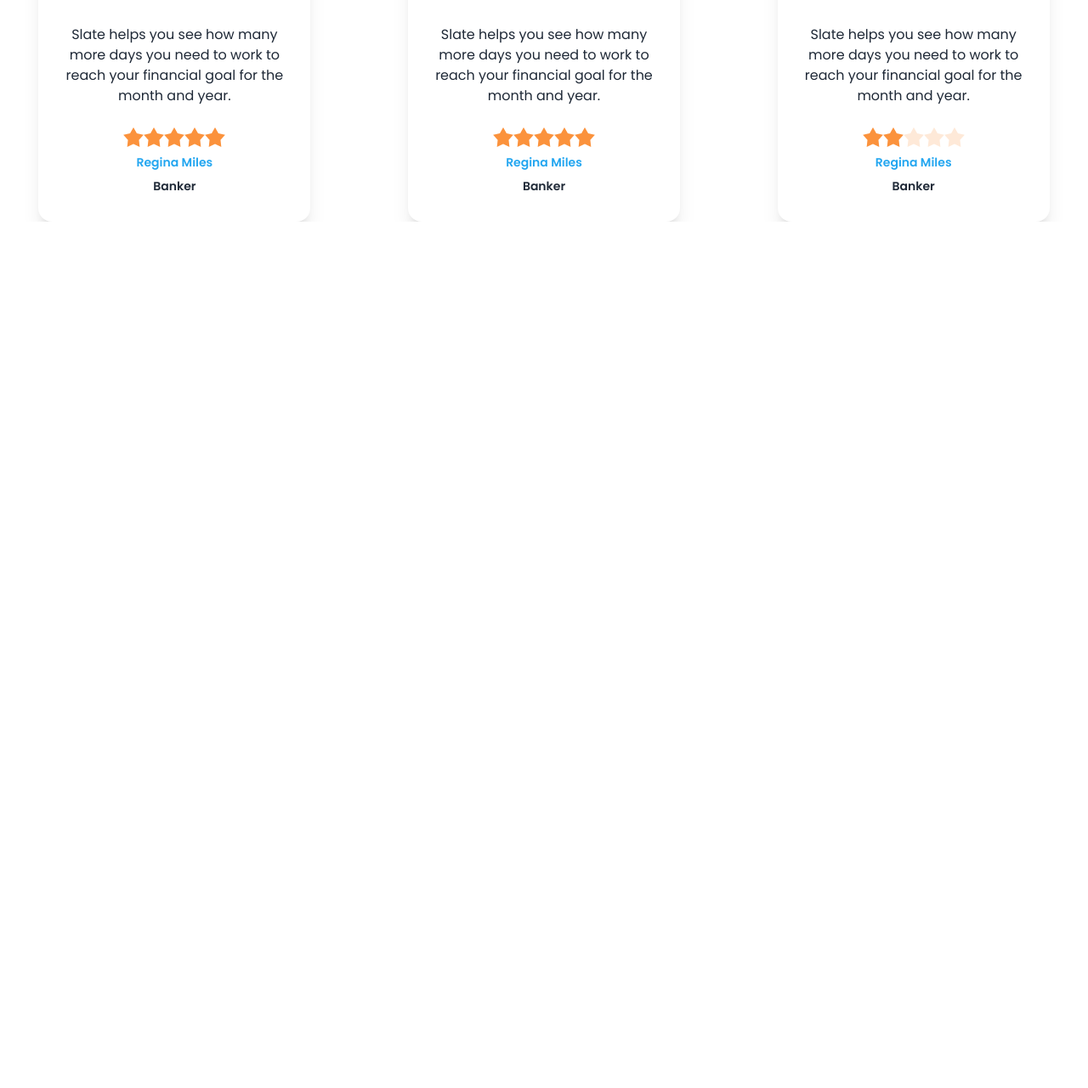
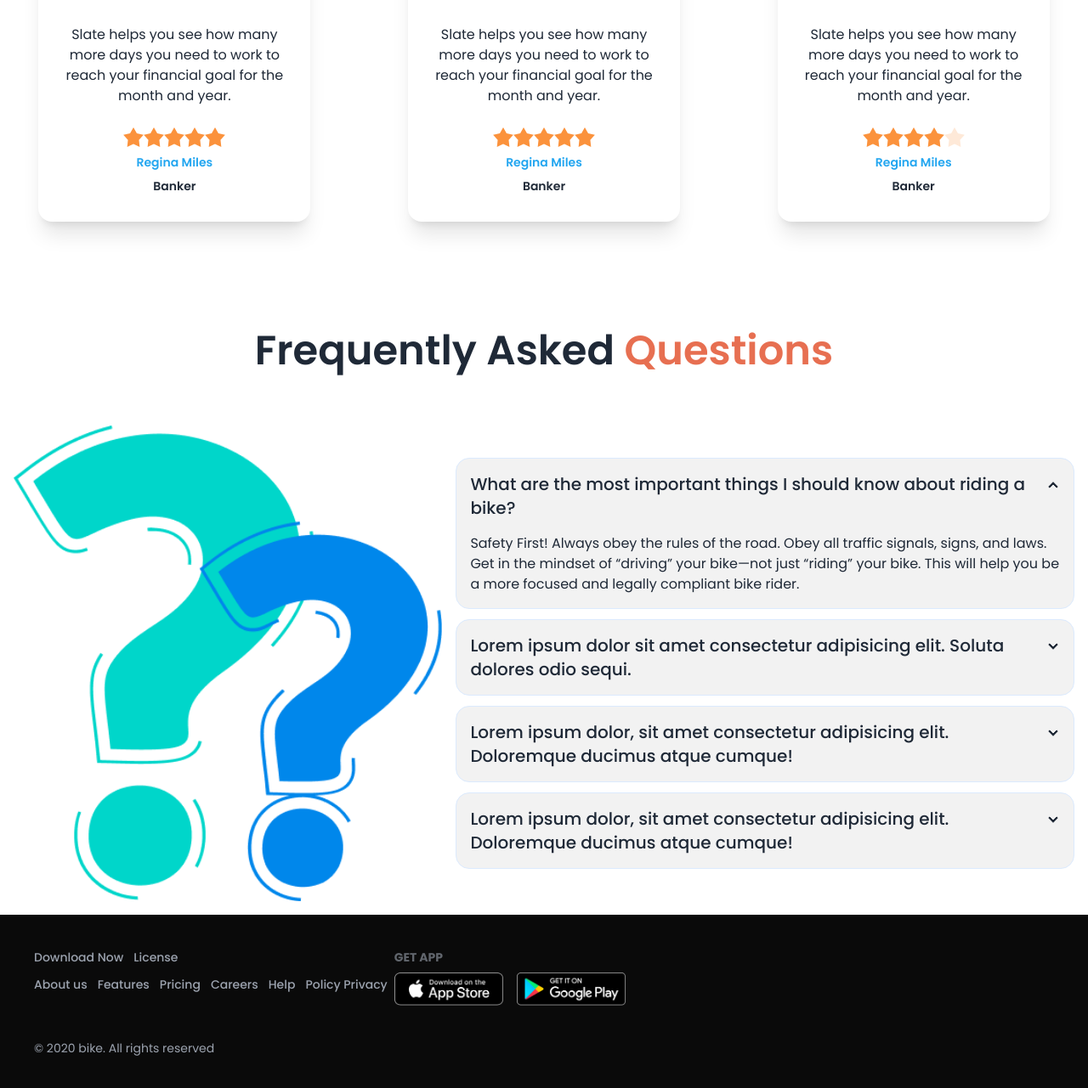
Before and after one commit to juwel-r/bike-zone-with-tailwind-daisyUI, a plain HTML site: page index.html in a window 1280 px wide. Shown: the part 2446-3727 px from the top of the page at 85% size. Before the commit the page ends 2707 px from the top, so only its background shows below. Drawn offline with nearby package versions, Linux system fonts and the light colour scheme.

Commit message:
project complete

```diff
--- a/index.html
+++ b/index.html
@@ -1,5 +1,5 @@
 <!DOCTYPE html>
-<html lang="en">
+<html lang="en" data-theme="light">
 <head>
     <meta charset="UTF-8">
     <meta name="viewport" content="width=device-width, initial-scale=1.0">
@@ -10,7 +10,7 @@
     <!--google font cdn-->
     <link rel="preconnect" href="https://fonts.googleapis.com">
     <link rel="preconnect" href="https://fonts.gstatic.com" crossorigin>
-    <link href="https://fonts.googleapis.com/css2?family=Poppins:ital,wght@0,100;0,200;0,300;0,400;0,500;0,600;0,700;0,800;0,900;1,100;1,200;1,300;1,400;1,500;1,600;1,700;1,800;1,900&display=swap" rel="stylesheet">
+    <link href="https://fonts.googleapis.com/css2?family=Poppins:ital,wght@0,100;0,200 border border-blue-100;0,300;0,400;0,500;0,600;0,700;0,800;0,900;1,100;1,200 border border-blue-100;1,300;1,400;1,500;1,600;1,700;1,800;1,900&display=swap" rel="stylesheet">
 
     <style>
         .poppins-font {
@@ -206,13 +206,13 @@
             <figure>
               <img class="w-full p-5"
                 src="./images/others/latest1.png"
-                alt="Shoes" />
+                alt="latest bike" />
             </figure>
             <div class="card-body">
               <h2 class="card-title">Ducati XDIAVEL S-73</h2>
               <p>Lorem ipsum dolor sit amet, consectetur adipiscing elit. Lacus, fermentum amet faucibus sed id nisi lectus at.</p>
               <div class="card-actions justify-start">
-                <button class="btn btn-primary bg-bike-btn mt-10">Read More</button>
+                <button class="btn text-white bg-bike-btn mt-10">Read More</button>
               </div>
             </div>
           </div>
@@ -222,7 +222,7 @@
             <figure>
               <img class="w-full p-5"
                 src="./images/others/latest2.png"
-                alt="Shoes" />
+                alt="latest bike" />
             </figure>
             <div class="card-body">
               <h2 class="card-title">Motorcycles & Scooters</h2>
@@ -238,7 +238,7 @@
             <figure>
               <img class="w-full p-5"
                 src="./images/others/latest3.png"
-                alt="Shoes" />
+                alt="latest bike" />
             </figure>
             <div class="card-body">
               <h2 class="card-title">Ducati XDIAVEL S-73</h2>
@@ -266,7 +266,7 @@
               <figure class="px-10 pt-10">
                 <img
                   src="./images/others/user-1.png"
-                  alt="Shoes"
+                  alt="our client"
                   class="rounded-full" />
               </figure>
 
@@ -297,7 +297,7 @@
               <figure class="px-10 pt-10">
                 <img
                   src="./images/others/user-2.png"
-                  alt="Shoes"
+                  alt="our client"
                   class="rounded-full" />
               </figure>
 
@@ -311,8 +311,8 @@
                     type="radio"
                     name="rating-2"
                     class="mask mask-star-2 bg-orange-400"
-                    checked="checked" />
-                  <input type="radio" name="rating-2" class="mask mask-star-2 bg-orange-400" />
+                    />
+                  <input type="radio" name="rating-2" class="mask mask-star-2 bg-orange-400" checked="checked"  />
                   <input type="radio" name="rating-2" class="mask mask-star-2 bg-orange-400" />
                   <input type="radio" name="rating-2" class="mask mask-star-2 bg-orange-400" />
                 </div>
@@ -328,7 +328,7 @@
               <figure class="px-10 pt-10">
                 <img
                   src="./images/others/user-3.png"
-                  alt="Shoes"
+                  alt="our client"
                   class="rounded-full" />
               </figure>
 
@@ -342,9 +342,9 @@
                     type="radio"
                     name="rating-2"
                     class="mask mask-star-2 bg-orange-400"
-                    checked="checked" />
+                    />
                   <input type="radio" name="rating-2" class="mask mask-star-2 bg-orange-400" />
-                  <input type="radio" name="rating-2" class="mask mask-star-2 bg-orange-400" />
+                  <input type="radio" name="rating-2" class="mask mask-star-2 bg-orange-400" checked="checked"  />
                   <input type="radio" name="rating-2" class="mask mask-star-2 bg-orange-400" />
                 </div>
                 <h6 class="text-sm font-semibold text-[#23A6F0]">Regina Miles</h6>
@@ -355,11 +355,82 @@
           </div>
         </div>
       </section>
+
+      <!--Frequently Asked Questions section-->
+      <section class="lg:mt-32 mt-16">
+        <h1 class="text-2xl lg:text-5xl font-semibold text-center mb-6 lg:mb-12">Frequently Asked  <span class="text-bike-btn">Questions</span></h1>
+
+        <!--FAQ's container-->
+        <div>
+          <div class="hero">
+            <div class="hero-content flex-col lg:flex-row gap-">
+              <img
+              src="./images/others/faq.png"
+              class="w-full" />
+              <div class="space-y-3">
+                <div class="collapse collapse-arrow bg-base-200 border border-blue-100">
+                  <input type="radio" name="my-accordion-2" checked="checked" />
+                  <div class="collapse-title text-xl font-medium">What are the most important things I should
+                    know about riding a bike?</div>
+                  <div class="collapse-content">
+                    <p>Safety First! Always obey the rules of the road. Obey all traffic signals, signs, and laws. Get in the mindset of “driving” your bike—not just “riding” your bike. This will help you be a more focused and legally compliant bike rider. </p>
+                  </div>
+                </div>
+                <div class="collapse collapse-arrow bg-base-200 border border-blue-100">
+                  <input type="radio" name="my-accordion-2" />
+                  <div class="collapse-title text-xl font-medium">Lorem ipsum dolor sit amet consectetur adipisicing elit. Soluta dolores odio sequi.</div>
+                  <div class="collapse-content">
+                    <p>Lorem ipsum dolor sit amet consectetur adipisicing elit. Veniam facere maiores incidunt omnis placeat aut iusto laboriosam consectetur labore porro, error quia dignissimos rem numquam? Nihil expedita quasi quo ab.</p>
+                  </div>
+                </div>
+                <div class="collapse collapse-arrow bg-base-200 border border-blue-100">
+                  <input type="radio" name="my-accordion-2" />
+                  <div class="collapse-title text-xl font-medium">Lorem ipsum dolor, sit amet consectetur adipisicing elit. Doloremque ducimus atque cumque!</div>
+                  <div class="collapse-content">
+                    <p>Lorem ipsum dolor sit amet consectetur adipisicing elit. Inventore pariatur alias laboriosam, hic est qui aspernatur nisi fuga, quo, tempora sit temporibus! Incidunt sequi tenetur quas architecto facere libero dolore?</p>
+                  </div>
+                </div>
+                <div class="collapse collapse-arrow bg-base-200 border border-blue-100">
+                  <input type="radio" name="my-accordion-2" />
+                  <div class="collapse-title text-xl font-medium">Lorem ipsum dolor, sit amet consectetur adipisicing elit. Doloremque ducimus atque cumque!</div>
+                  <div class="collapse-content">
+                    <p>Lorem ipsum dolor sit amet consectetur adipisicing elit. Inventore pariatur alias laboriosam, hic est qui aspernatur nisi fuga, quo, tempora sit temporibus! Incidunt sequi tenetur quas architecto facere libero dolore?</p>
+                  </div>
+                </div>
+              </div>
+            </div>
+          </div>
+        </div>
+      </section>
     </main>
 
     <!--Footer Section-->
-    <footer>
+    <footer class="footer bg-neutral-950 p-10 text-gray-400 flex-col flex">
+      <div class="grid grid-cols-1 md:grid-cols-2 font-medium">
+        <div class="space-y-3">
+          <nav class="flex-row flex gap-3">
+            <a class="link link-hover">Download Now</a>
+            <a class="link link-hover">License</a>
+          </nav>
+          <nav class="flex-row flex gap-3">
+            <a class="link link-hover">About us</a>
+            <a class="link link-hover">Features</a>
+            <a class="link link-hover">Pricing</a>
+            <a class="link link-hover">Careers</a>
+            <a class="link link-hover">Help</a>
+            <a class="link link-hover">Policy Privacy</a>
+          </nav>
+        </div>
 
+        <div>
+          <h6 class="footer-title">Get App</h6>
+          <div class="grid grid-flow-col gap-4">
+            <img class="w-32" src="./images/others/ios.png" alt="apple">
+            <img class="w-32"   src="./images/others/android.png" alt="android">
+          </div>
+        </div>
+      </div>
+      <p>© 2020 bike. All rights reserved</p>
     </footer>
 </body>
 </html>
```
